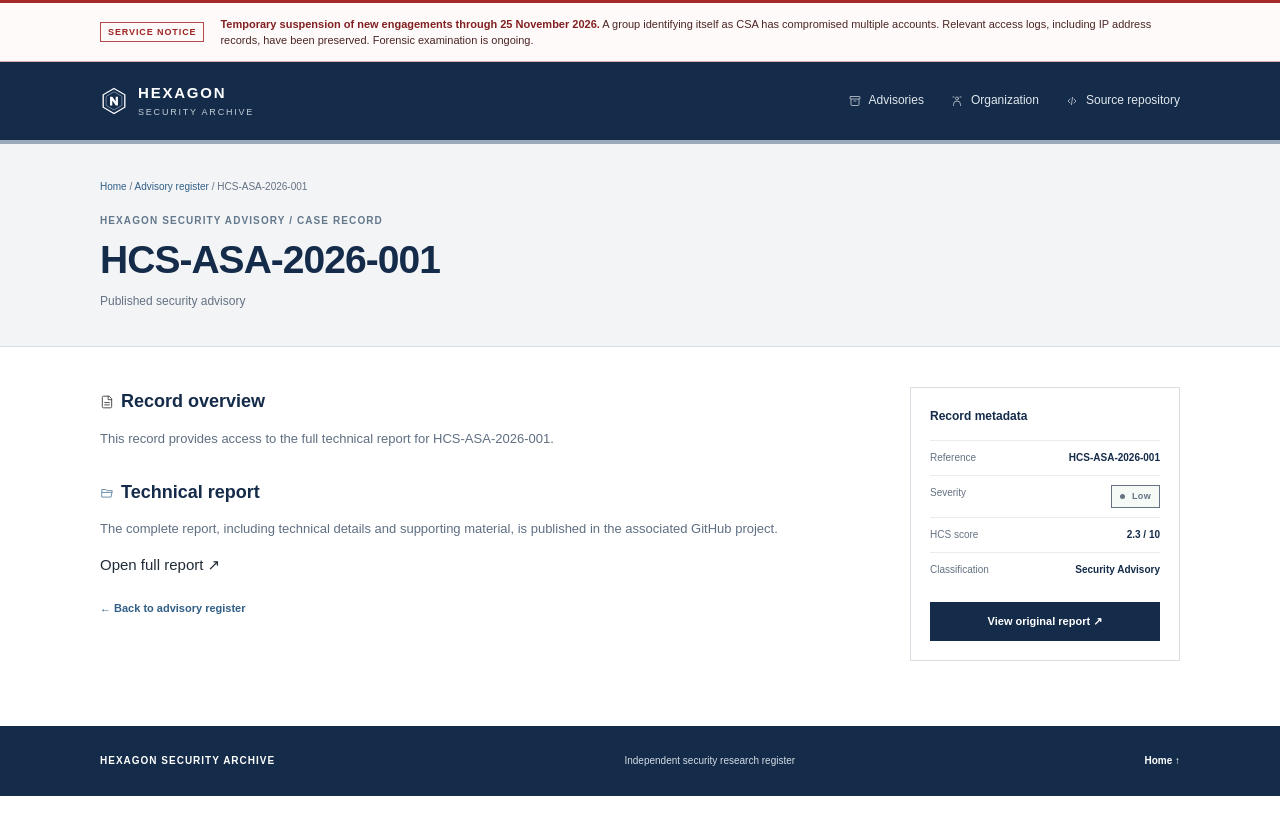
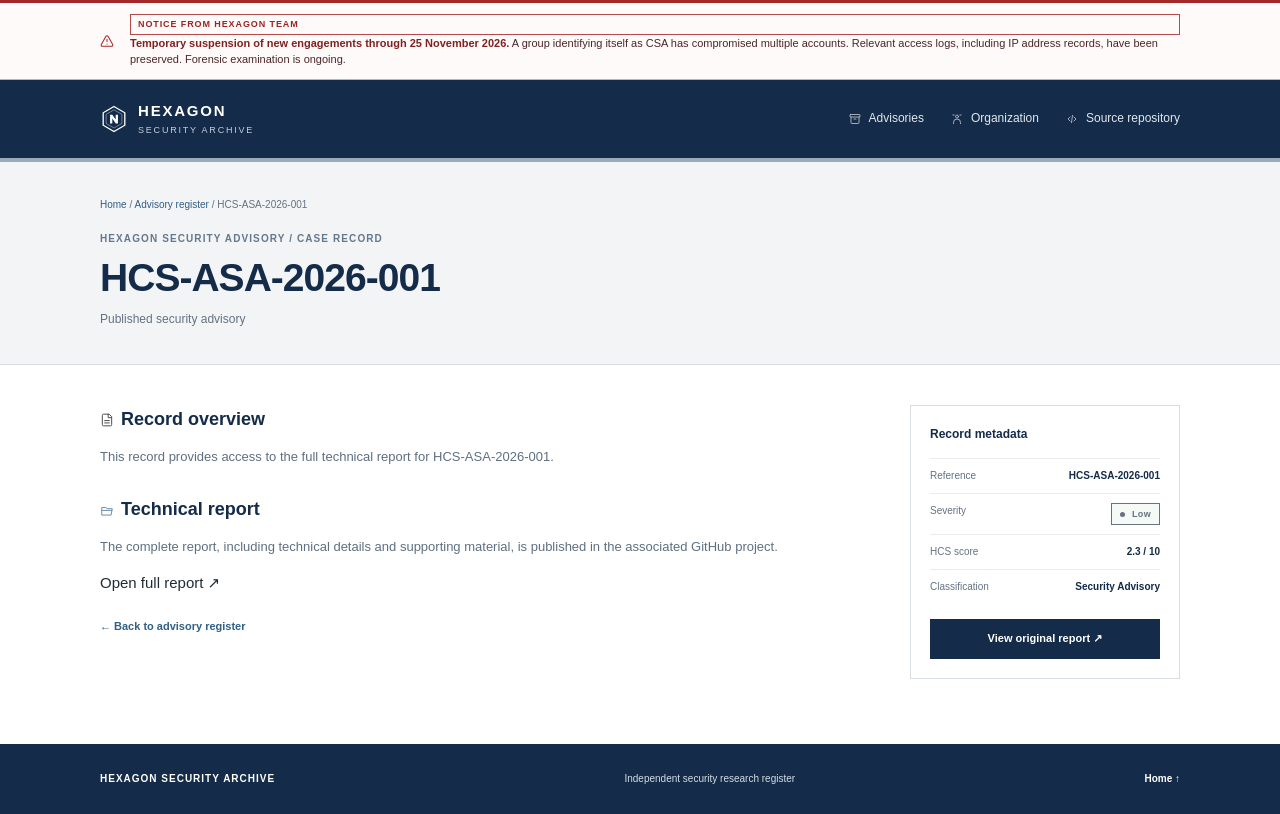
Before and after one commit to GotUrBack-Public/hexagon-security-archive, a plain HTML site: page cases/HCS-ASA-2026-001.html in a window 1280 px wide. Drawn offline with Linux system fonts and the light colour scheme.

Commit message:
Refine team notice with warning icon and heading

```diff
--- a/cases/HCS-ASA-2026-001.html
+++ b/cases/HCS-ASA-2026-001.html
@@ -10,10 +10,13 @@
   </style>
 </head>
 <body>
-<div class="incident-notice" role="status" aria-label="Service notice">
+<div class="incident-notice" role="status" aria-label="Notice from Hexagon team">
   <div class="incident-notice-inner">
-    <span class="incident-label">SERVICE NOTICE</span>
-    <p><strong>Temporary suspension of new engagements through 25 November 2026.</strong> A group identifying itself as CSA has compromised multiple accounts. Relevant access logs, including IP address records, have been preserved. Forensic examination is ongoing.</p>
+    <img class="incident-warning-icon" src="../assets/icons/triangle-alert.svg" alt="">
+    <div class="incident-notice-copy">
+      <div class="incident-label">NOTICE FROM HEXAGON TEAM</div>
+      <p><strong>Temporary suspension of new engagements through 25 November 2026.</strong> A group identifying itself as CSA has compromised multiple accounts. Relevant access logs, including IP address records, have been preserved. Forensic examination is ongoing.</p>
+    </div>
   </div>
 </div>
 <header class="site-header"><div class="container header-inner"><a class="identity" href="../index.html"><img class="identity-mark" src="../assets/icons/hexagon.svg" alt=""><span class="identity-copy"><strong>HEXAGON</strong><small>SECURITY ARCHIVE</small></span></a><nav class="main-nav" aria-label="Main navigation"><a href="../index.html#archive"><img src="../assets/icons/archive.svg" alt="">Advisories</a><a href="../index.html#organization"><img src="../assets/icons/organization.svg" alt="">Organization</a><a href="https://github.com/GotUrBack-Public/hexagon-security-archive"><img src="../assets/icons/code.svg" alt="">Source repository</a></nav></div></header>
```
